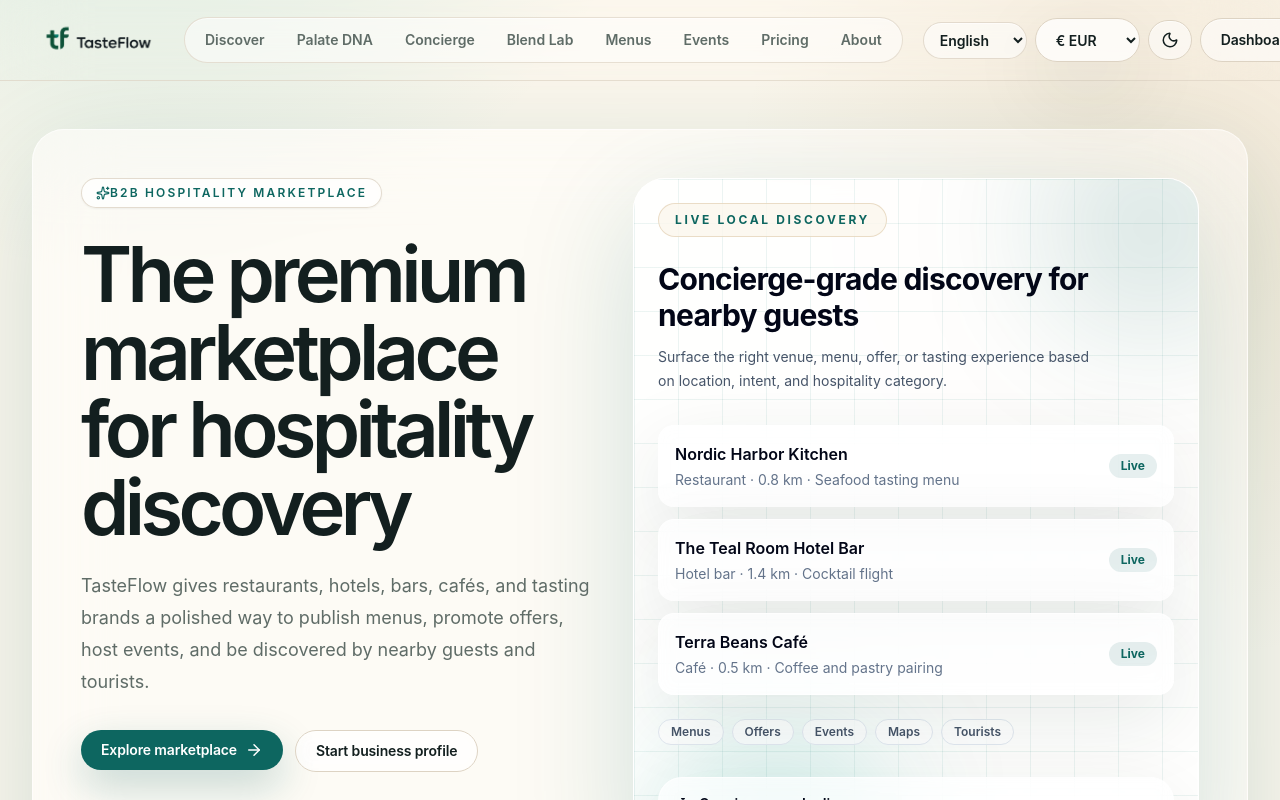
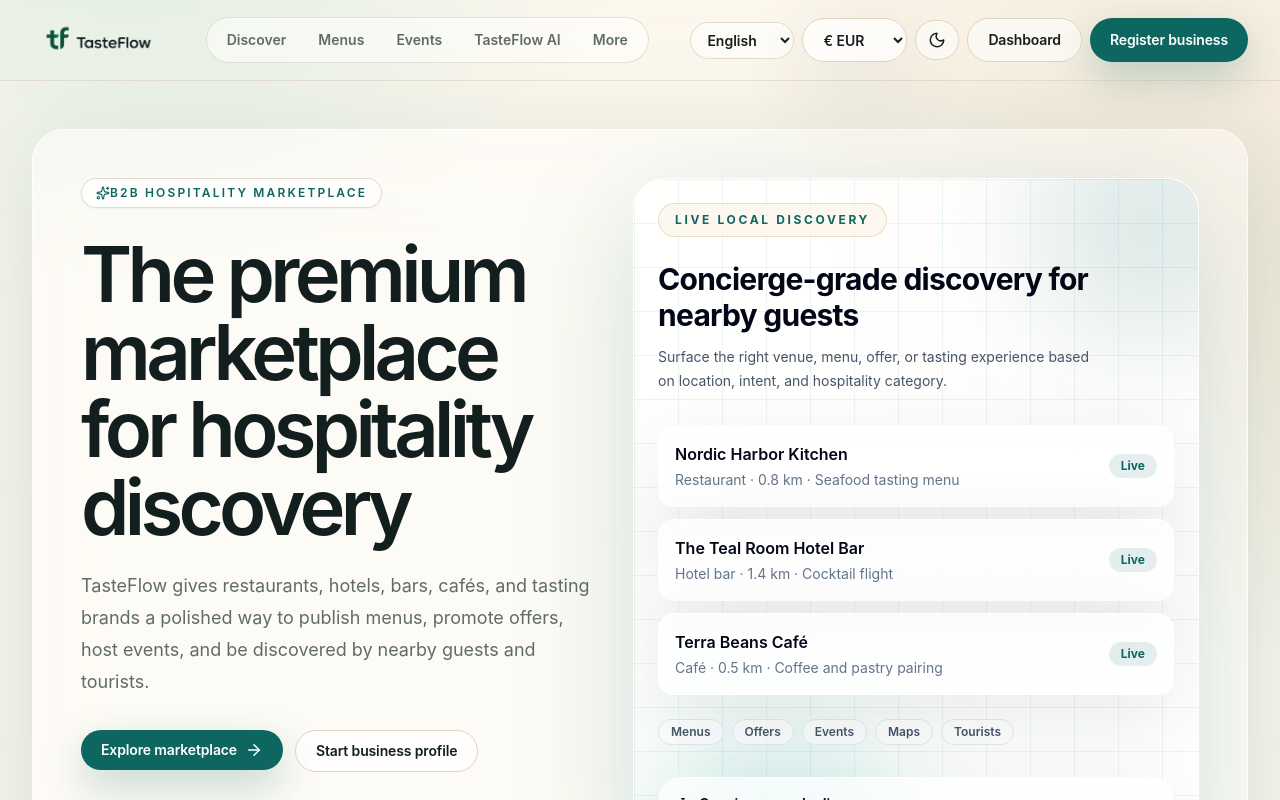
Before and after one commit to Melazu18/tasteflow, a React (Vite) app: page / in a window 1280 px wide. Shown: the top 800 px of the page. Built offline with nearby package versions, Linux system fonts and the light colour scheme.

Commit message:
Simplify crowded desktop navigation

```diff
--- a/src/components/layout/Header.tsx
+++ b/src/components/layout/Header.tsx
@@ -7,13 +7,19 @@ import { useI18n } from '@/i18n/I18nProvider';
 import { LanguageSwitcher } from './LanguageSwitcher';
 import { ThemeToggle } from './ThemeToggle';
 
-const links = [
+const primaryLinks = [
   ['discover', '/discover'],
+  ['menus', '/menus'],
+  ['events', '/events'],
+];
+
+const aiLinks = [
   ['palate', '/palate'],
   ['concierge', '/concierge'],
   ['blendLab', '/blend-lab'],
-  ['menus', '/menus'],
-  ['events', '/events'],
+];
+
+const secondaryLinks = [
   ['pricing', '/pricing'],
   ['about', '/about'],
 ];
@@ -38,8 +44,8 @@ export function Header() {
           />
         </Link>
 
-        <nav className="mx-auto hidden items-center rounded-full border border-[rgb(var(--border))]/70 bg-white/50 p-1 shadow-innerGlow backdrop-blur-xl dark:bg-white/5 lg:flex">
-          {links.map(([key, to]) => (
+        <nav className="mx-auto hidden min-w-0 items-center rounded-full border border-[rgb(var(--border))]/70 bg-white/50 p-1 shadow-innerGlow backdrop-blur-xl dark:bg-white/5 lg:flex">
+          {primaryLinks.map(([key, to]) => (
             <NavLink
               key={to}
               to={to}
@@ -54,6 +60,22 @@ export function Header() {
               {t(key)}
             </NavLink>
           ))}
+          <details className="relative">
+            <summary className="cursor-pointer list-none whitespace-nowrap rounded-full px-4 py-2 text-sm font-semibold text-[rgb(var(--muted-foreground))] hover:bg-white/70 hover:text-[rgb(var(--foreground))] dark:hover:bg-white/10">
+              {t('aiTools')}
+            </summary>
+            <div className="absolute left-0 top-full z-50 mt-2 grid min-w-48 gap-1 rounded-2xl border border-[rgb(var(--border))]/80 bg-[rgb(var(--card))] p-2 shadow-premium">
+              {aiLinks.map(([key, to]) => <NavLink key={to} to={to} className="rounded-xl px-3 py-2 text-sm font-semibold text-[rgb(var(--muted-foreground))] hover:bg-[rgb(var(--secondary))] hover:text-[rgb(var(--foreground))]">{t(key)}</NavLink>)}
+            </div>
+          </details>
+          <details className="relative">
+            <summary className="cursor-pointer list-none whitespace-nowrap rounded-full px-4 py-2 text-sm font-semibold text-[rgb(var(--muted-foreground))] hover:bg-white/70 hover:text-[rgb(var(--foreground))] dark:hover:bg-white/10">
+              {t('more')}
+            </summary>
+            <div className="absolute right-0 top-full z-50 mt-2 grid min-w-36 gap-1 rounded-2xl border border-[rgb(var(--border))]/80 bg-[rgb(var(--card))] p-2 shadow-premium">
+              {secondaryLinks.map(([key, to]) => <NavLink key={to} to={to} className="rounded-xl px-3 py-2 text-sm font-semibold text-[rgb(var(--muted-foreground))] hover:bg-[rgb(var(--secondary))] hover:text-[rgb(var(--foreground))]">{t(key)}</NavLink>)}
+            </div>
+          </details>
         </nav>
 
         <div className="hidden min-w-fit items-center gap-2 lg:flex">
@@ -83,7 +105,7 @@ export function Header() {
 
       {open && (
         <div className="container-page grid gap-2 pb-5 lg:hidden">
-          {links.map(([key, to]) => (
+          {[...primaryLinks, ...aiLinks, ...secondaryLinks].map(([key, to]) => (
             <Link
               key={to}
               onClick={() => setOpen(false)}
--- a/src/i18n/I18nProvider.tsx
+++ b/src/i18n/I18nProvider.tsx
@@ -17,6 +17,8 @@ const dictionaries: Record<Locale, Dictionary> = {
     palate: 'Palate DNA',
     concierge: 'Concierge',
     blendLab: 'Blend Lab',
+    aiTools: 'TasteFlow AI',
+    more: 'More',
     menus: 'Menus',
     events: 'Events',
     pricing: 'Pricing',
@@ -81,6 +83,8 @@ const dictionaries: Record<Locale, Dictionary> = {
     palate: 'Palat-DNA',
     concierge: 'Concierge',
     blendLab: 'Blandningslabb',
+    aiTools: 'TasteFlow AI',
+    more: 'Mer',
     menus: 'Menyer',
     events: 'Evenemang',
     pricing: 'Priser',
@@ -145,6 +149,8 @@ const dictionaries: Record<Locale, Dictionary> = {
     palate: 'ADN du palais',
     concierge: 'Concierge',
     blendLab: 'Laboratoire',
+    aiTools: 'TasteFlow AI',
+    more: 'Plus',
     menus: 'Menus',
     events: 'Événements',
     pricing: 'Tarifs',
@@ -209,6 +215,8 @@ const dictionaries: Record<Locale, Dictionary> = {
     palate: 'ADN del paladar',
     concierge: 'Concierge',
     blendLab: 'Laboratorio',
+    aiTools: 'TasteFlow AI',
+    more: 'Más',
     menus: 'Menús',
     events: 'Eventos',
     pricing: 'Precios',
```
